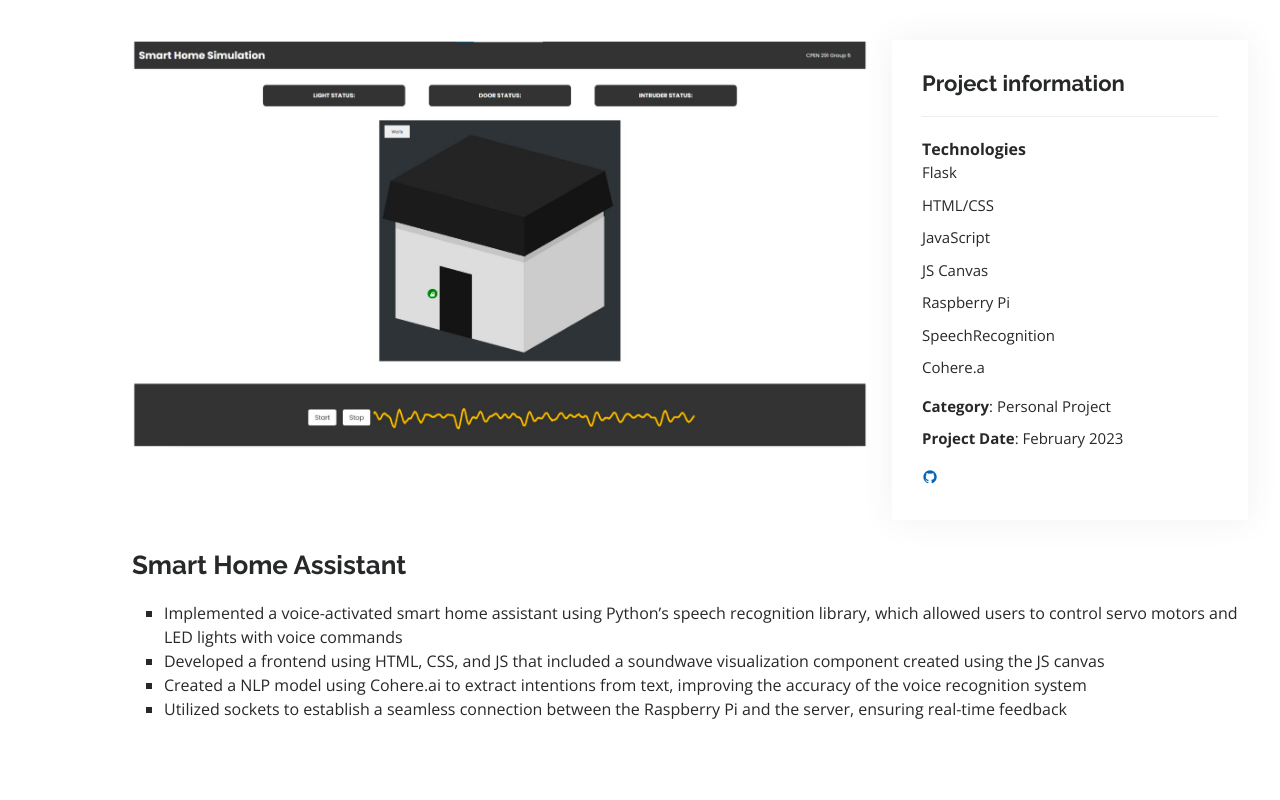
After one commit to pjavanrood/pjavanrood.github.io, a Flask app: page /smarthome in a window 1280 px wide. The commit adds this page. Run offline with Flask 2, Linux system fonts and the light colour scheme; some libraries are stand-ins or nearby versions.

Commit message:
update 1

```diff
--- a/app.py
+++ b/app.py
@@ -58,6 +58,14 @@ def frenzy():
 def gas():
     return render_template("projectsHTML/gas.html")
 
+@app.route('/ngram')
+def ngram():
+    return render_template("projectsHTML/ngram.html")
+
+@app.route('/smarthome')
+def smarthome():
+    return render_template("projectsHTML/smarthome.html")
+
 
 @app.route('/form', methods=['POST'])
 def form():
--- /dev/null
+++ b/templates/projectsHTML/smarthome.html
@@ -0,0 +1,102 @@
+<!DOCTYPE html>
+<html lang="en">
+
+<head>
+  <meta charset="utf-8">
+  <meta content="width=device-width, initial-scale=1.0" name="viewport">
+
+  <title>Portfolio Details - Personal Bootstrap Template</title>
+  <meta content="" name="description">
+  <meta content="" name="keywords">
+
+  <!-- Favicons -->
+  <link href="{{ url_for('static', filename='assets/img/favicon.png') }}" rel="icon">
+  <link href="{{ url_for('static', filename='assets/img/apple-touch-icon.png') }}" rel="apple-touch-icon">
+
+  <!-- Google Fonts -->
+  <link href="https://fonts.googleapis.com/css?family=Open+Sans:300,300i,400,400i,600,600i,700,700i|Raleway:300,300i,400,400i,500,500i,600,600i,700,700i|Poppins:300,300i,400,400i,500,500i,600,600i,700,700i" rel="stylesheet">
+
+  <!-- Vendor CSS Files -->
+  <link href="{{ url_for('static', filename='assets/vendor/aos/aos.css') }}" rel="stylesheet">
+  <link href="{{ url_for('static', filename='assets/vendor/bootstrap/css/bootstrap.min.css') }}" rel="stylesheet">
+  <link href="{{ url_for('static', filename='assets/vendor/bootstrap-icons/bootstrap-icons.css') }}" rel="stylesheet">
+  <link href="{{ url_for('static', filename='assets/vendor/boxicons/css/boxicons.min.css') }}" rel="stylesheet">
+  <link href="{{ url_for('static', filename='assets/vendor/glightbox/css/glightbox.min.css') }}" rel="stylesheet">
+  <link href="{{ url_for('static', filename='assets/vendor/swiper/swiper-bundle.min.css') }}" rel="stylesheet">
+
+  <!-- Template Main CSS File -->
+  <link href="{{ url_for('static', filename='assets/css/style.css') }}" rel="stylesheet">
+
+
+</head>
+
+<body>
+
+  <main id="main">
+
+    <!-- ======= Portfolio Details Section ======= -->
+    <section id="portfolio-details" class="portfolio-details">
+      <div class="container">
+
+        <div class="row gy-4">
+
+          <div class="col-lg-8">
+            <div class="portfolio-details-slider swiper">
+              <div class="swiper-wrapper align-items-center">
+                <img src="{{ url_for('static', filename='assets/img/projects/smarthome.png') }}" alt="">
+              </div>
+              <div class="swiper-pagination"></div>
+            </div>
+          </div>
+
+          <div class="col-lg-4">
+            <div class="portfolio-info">
+              <h3>Project information</h3>
+              <strong>Technologies</strong>
+              <ul type="square">
+                <li>Flask</li><li> HTML/CSS</li><li> JavaScript</li><li> JS Canvas</li><li> Raspberry Pi</li><li> SpeechRecognition</li><li> Cohere.a</li>
+              </ul>
+              <ul>
+                <li><strong>Category</strong>: Personal Project</li>
+                <li><strong>Project Date</strong>: February 2023</li>
+              </ul>
+              <a href="https://github.com/pjavanrood/SmartHomeAssistant" class="github"><i class="bx bxl-github"></i></a>
+            </div>
+          </div>
+        </div>
+        <div class="portfolio-description">
+          <h2>Smart Home Assistant</h2>
+          <ul type="square">
+            <li>Implemented a voice-activated smart home assistant using Python’s speech recognition library, which allowed users to control servo
+                motors and LED lights with voice commands</li>
+            <li>Developed a frontend using HTML, CSS, and JS that included a soundwave visualization component created using the JS canvas</li>
+            <li>Created a NLP model using Cohere.ai to extract intentions from text, improving the accuracy of the voice recognition system</li>
+            <li>Utilized sockets to establish a seamless connection between the Raspberry Pi and the server, ensuring real-time feedback</li>
+          </ul>
+        </div>
+
+      </div>
+    </section><!-- End Portfolio Details Section -->
+
+  </main><!-- End #main -->
+
+  <div id="preloader"></div>
+  <a href="#" class="back-to-top d-flex align-items-center justify-content-center"><i class="bi bi-arrow-up-short"></i></a>
+
+  <!-- Vendor JS Files -->
+  <script src="{{ url_for('static', filename='assets/vendor/purecounter/purecounter_vanilla.js') }}"></script>
+  <script src="{{ url_for('static', filename='assets/vendor/aos/aos.js') }}"></script>
+  <script src="{{ url_for('static', filename='assets/vendor/bootstrap/js/bootstrap.bundle.min.js') }}"></script>
+  <script src="{{ url_for('static', filename='assets/vendor/glightbox/js/glightbox.min.js') }}"></script>
+  <script src="{{ url_for('static', filename='assets/vendor/isotope-layout/isotope.pkgd.min.js') }}"></script>
+  <script src="{{ url_for('static', filename='assets/vendor/swiper/swiper-bundle.min.js') }}"></script>
+  <script src="{{ url_for('static', filename='assets/vendor/typed.js/typed.min.js') }}"></script>
+  <script src="{{ url_for('static', filename='assets/vendor/waypoints/noframework.waypoints.js') }}"></script>
+  <script src="{{ url_for('static', filename='assets/vendor/php-email-form/validate.js') }}"></script>
+
+  <!-- Template Main JS File -->
+  <script src="{{ url_for('static', filename='assets/js/main.js') }}"></script>
+
+</body>
+
+</html>
```
Also changed, not shown: templates/index.html (+14 -1 lines), templates/projectsHTML/ngram.html (added, +101 -0 lines), static/assets/img/projects/ngram.png (added), static/assets/img/projects/smarthome.png (added), 1 other file.
